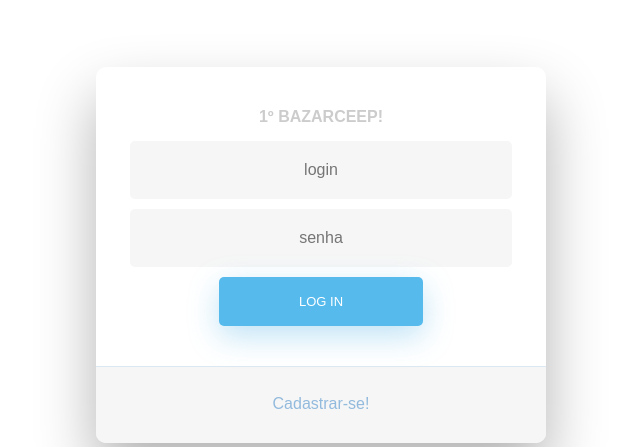
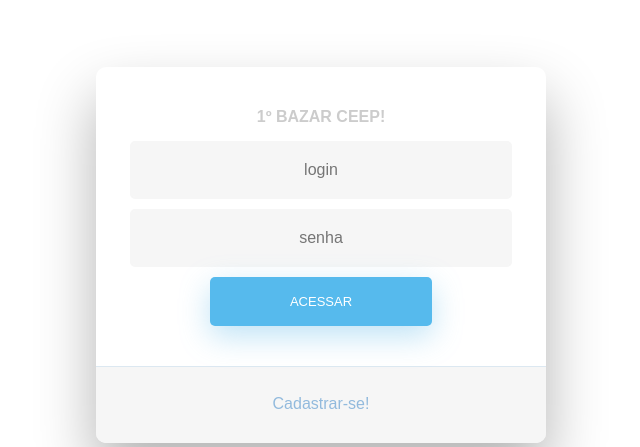
Before and after one commit to fabiogiacomel/bazar, a PHP site: page /cadastro/login.php in a window 1280 px wide. Shown: the part 145-592 px from the top of the page, without its empty margins (319-959 px from the left). Run offline with PHP 8.4, Linux system fonts and the light colour scheme; some libraries are stand-ins or nearby versions.

Commit message:
mais detalhes do login

```diff
--- a/cadastro/login.php
+++ b/cadastro/login.php
@@ -281,19 +281,19 @@ input[type=text]:placeholder {
 
     <!-- Icon -->
     <div class="fadeIn first">
-    <h2>1º <span>Bazar</span>CEEP!</h2>
+    <h2>1º <span>Bazar </span>CEEP!</h2>
     </div>
 
     <!-- Login Form -->
     <form>
       <input type="text" id="login" class="fadeIn second" name="login" placeholder="login">
       <input type="text" id="senha" class="fadeIn third" name="login" placeholder="senha">
-      <input type="submit" class="fadeIn fourth" value="Log In">
+      <input type="submit" class="fadeIn fourth" value="Acessar">
     </form>
 
     <!-- Remind Passowrd -->
     <div id="formFooter">
-      <a class="underlineHover" href="#">Cadastrar-se!</a>
+      <a class="underlineHover" href="cadastro.php">Cadastrar-se!</a>
     </div>
   </div>
 </div>
```
